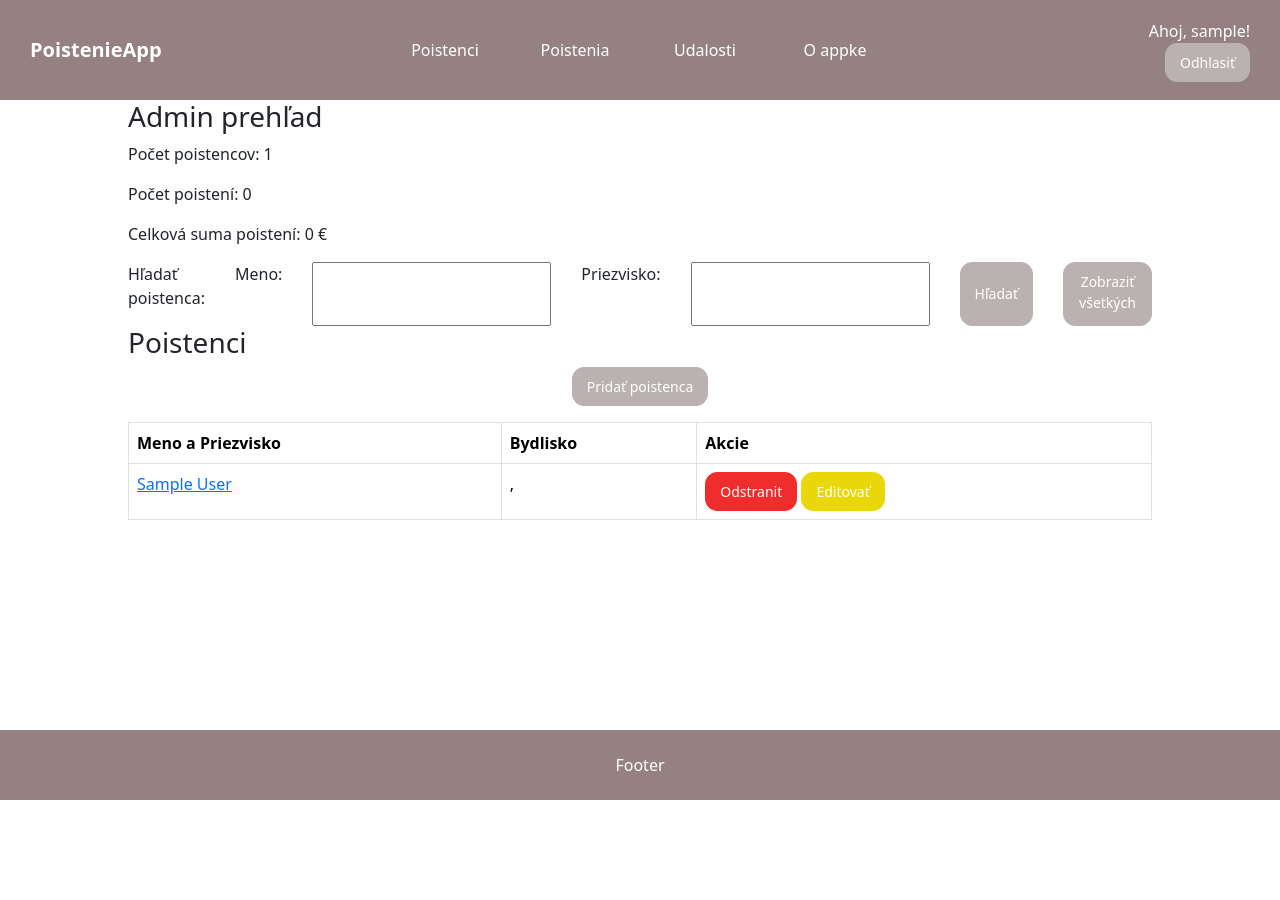
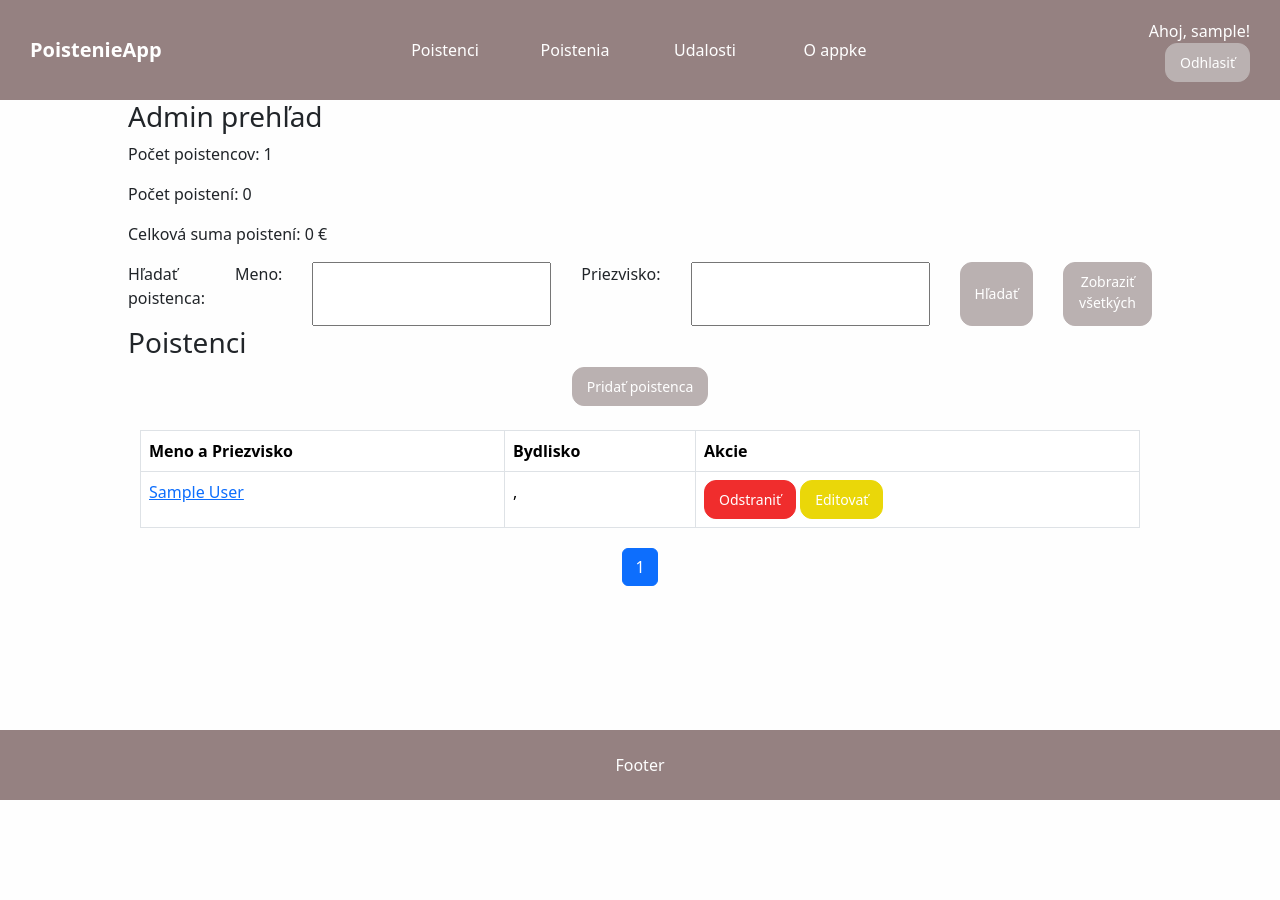
Before and after one commit to Tomas1708/ZaverecnyProjektKonecny, a Django app: page /policyholders/ in a window 1280 px wide. Run offline with Django 4.2, Linux system fonts and the light colour scheme; the visitor is signed in with stand-in values (Sample User, id 1); data comes from the database, SQL or seed files in the repository; data that the repository does not hold is empty; some libraries are stand-ins or nearby versions.

Commit message:
Pridanie pagination pre policyholders

```diff
--- a/Evidencia_poistencov/web_app/policyholders/static/css/style.css
+++ b/Evidencia_poistencov/web_app/policyholders/static/css/style.css
@@ -12,15 +12,21 @@ body{
 }
 
 /* navigation menu */
-nav {
+.pagination-wrapper {
+    display: flex;
+    justify-content: center;
+    margin-top: 20px;
+}
+
+.navbar {
     position: fixed;
-    z-index: 1000;
     top: 0;
     width: 100%;
     height: 100px;
 
     display: flex;
     align-items: center;
+    justify-content: space-between;
 
     background-color: #958181;
     color: white;
@@ -129,10 +135,10 @@ nav {
 
 /* other */
 .content {
+    margin-top: 100px;
     width: 80%;
-    margin: auto;
-    margin-top: 100px;
-    margin-bottom: 80px;
+    margin-left: auto;
+    margin-right: auto;
 }
 
 
--- a/Evidencia_poistencov/web_app/policyholders/templates/base.html
+++ b/Evidencia_poistencov/web_app/policyholders/templates/base.html
@@ -12,7 +12,7 @@
 <body>
     <script src="{% static 'js/bootstrap.bundle.min.js' %}"></script>
     <div class="page">
-        <nav>
+        <nav class="navbar">
             <div class="nav-left">
                 <a class="brand" href="{% url 'homepage' %}">PoistenieApp</a>
             </div>
--- a/Evidencia_poistencov/web_app/policyholders/templates/policyholders/policyholder_list.html
+++ b/Evidencia_poistencov/web_app/policyholders/templates/policyholders/policyholder_list.html
@@ -24,7 +24,9 @@
         Pridať poistenca
     </a>
 </p>
-{% if user.is_staff %}
+
+
+<div class="container mt-4">
     <table class="table table-bordered">
         <thead>
             <tr>
@@ -46,7 +48,7 @@
                 </td>
                 <td>
                     <a class="btn btn-delete" href="{% url 'policyholder_delete' policyholder.pk %}">
-                    Odstranit
+                        Odstraniť
                     </a>
 
                     <a class="btn btn-edit" href="{% url 'policyholder_update' policyholder.pk %}">
@@ -61,5 +63,41 @@
             {% endfor %}
         </tbody>
     </table>
+
+
+    <nav aria-label="Pagination" class="pagination-wrapper">
+        <ul class="pagination justify-content-center">
+
+            {% if page_obj.has_previous %}
+                <li class="page-item">
+                    <a class="page-link" href="?page=1">&laquo;</a>
+                </li>
+                <li class="page-item">
+                    <a class="page-link" href="?page={{ page_obj.previous_page_number }}">Previous</a>
+                </li>
             {% endif %}
+
+            {% for num in page_obj.paginator.page_range %}
+                {% if page_obj.number == num %}
+                    <li class="page-item active">
+                        <span class="page-link">{{ num }}</span>
+                    </li>
+                {% else %}
+                    <li class="page-item">
+                        <a class="page-link" href="?page={{ num }}">{{ num }}</a></li>
+                {% endif %}
+            {% endfor %}
+
+            {% if page_obj.has_next %}
+                <li class="page-item">
+                <a class="page-link" href="?page={{ page_obj.next_page_number }}">Next</a>
+                </li>
+                <li class="page-item">
+                    <a class="page-link" href="?page={{ page_obj.paginator.num_pages }}">&raquo;</a>
+                </li>
+            {% endif %}
+        </ul>
+    </nav>
+</div>
+
 {% endblock %}
--- a/Evidencia_poistencov/web_app/policyholders/views.py
+++ b/Evidencia_poistencov/web_app/policyholders/views.py
@@ -22,6 +22,7 @@ class PolicyholderListView(LoginRequiredMixin,StaffRequiredMixin,ListView):
     model = Policyholder
     template_name = "policyholders/policyholder_list.html" #cesta k šablone
     context_object_name = "policyholders"  #ako to budeme volať v šablone(templates)
+    paginate_by = 10
 
     def get_queryset(self):
         queryset = Policyholder.objects.all()
```
Lines whose indentation alone changed are shown as unchanged.
